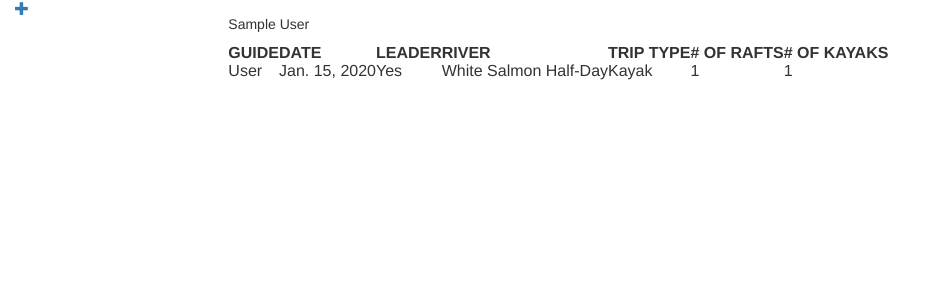
After one commit to alextryonpdx/water-tracker, a Django app: template triplog/templates/triplog/sorted.html in a window 1280 px wide. The commit adds this page. Shown: the top 300 px of the page, without its empty margins (0-936 px from the left). Run offline with Django 3.2, Linux system fonts and the light colour scheme; the template is opened without the code that fills it: values that come from a table or form of the project are taken from there, others are empty; tables that the repository leaves empty hold one stand-in row (values such as "Sample post"); parts of the project's set-up code (start-up, migrations or seed data) failed here and were passed over; some libraries are stand-ins or nearby versions.

Commit message:
sorting works, date picker works, building table works. need to use logic to combine rows in to single row per guide. nested foreach filtered results?

```diff
--- a/triplog/models.py
+++ b/triplog/models.py
@@ -7,9 +7,9 @@ from django.forms import CheckboxSelectMultiple
 # Create your models here.
 class Entry(models.Model):
 	guide = models.ForeignKey('Guide')
-	editDate = models.DateTimeField(
+	editDate = models.DateField(
             default=timezone.now)
-	date = models.DateTimeField(
+	date = models.DateField(
 		blank=True, null=False)
 	WHITE_SALMON_HALF = 'White Salmon Half-Day'
 	WHITE_SALMON_FULL = 'White Salmon Full-Day'
@@ -41,13 +41,13 @@ class Entry(models.Model):
 							choices=TRIP_TYPE_CHOICES,
 								null=True)
 	leader = models.ForeignKey('guide', unique=False, null=True, blank=True, related_name='leader', related_query_name='leader')
-	guides = models.ForeignKey('guide', unique=False, null=True, blank=True, related_name='guides', related_query_name='guides')
+	# guides = models.ForeignKey('guide', unique=False, null=True, blank=True, related_name='guides', related_query_name='guides')
 
 	rafts = models.IntegerField(null=True,
 								blank=True)
 	kayaks = models.IntegerField(null=True,
 								blank=True)
-	waterLevel = models.CharField(max_length=50)
+	waterLevel = models.CharField(max_length=50, null=True, blank=True)
 	weather = models.TextField(max_length=356,
 								null=True,
 								blank=True)
--- a/triplog/templates/triplog/base.html
+++ b/triplog/templates/triplog/base.html
@@ -1,9 +1,12 @@
 <html>
 
 	<head>
+		<script src="https://ajax.googleapis.com/ajax/libs/jquery/2.2.2/jquery.min.js"></script>
 		<title>Entries List</title>
 		<link rel="stylesheet" href="//maxcdn.bootstrapcdn.com/bootstrap/3.2.0/css/bootstrap.min.css">
         <link rel="stylesheet" href="//maxcdn.bootstrapcdn.com/bootstrap/3.2.0/css/bootstrap-theme.min.css">
+        <link rel="stylesheet" href="https://ajax.googleapis.com/ajax/libs/jqueryui/1.11.4/themes/smoothness/jquery-ui.css">
+		<script src="https://ajax.googleapis.com/ajax/libs/jqueryui/1.11.4/jquery-ui.min.js"></script>
 
 	</head>
 
--- /dev/null
+++ b/triplog/templates/triplog/sorted.html
@@ -0,0 +1,34 @@
+{% extends 'triplog/base.html' %}
+
+	{% block content %}
+
+		<p>{{ guide.FirstName }} {{ guide.LastName }}</p>
+
+		<table>
+			<tr>
+				<th>GUIDE</th>
+				<th>DATE</th>
+				<th>LEADER</th>
+				<th>RIVER</th>
+				<th>TRIP TYPE</th>
+				<th># OF RAFTS</th>
+				<th># OF KAYAKS</th>
+			</tr>
+
+			{% for entry in entryList %}
+
+				<tr>
+					<td>{{ entry.guide }}</td>
+					<td>{{ entry.date }}</td>
+					<td>{% if entry.guide == entry.leader %} Yes {% endif %}</td>
+					<td>{{ entry.river }}</td>
+					<td>{{ entry.trip_type }}</td>
+					<td>{{ entry.rafts}}</td>
+					<td>{{ entry.kayaks }}</td>
+				</tr>
+
+			{% endfor %}
+
+		</table>
+
+	{% endblock %}
--- a/triplog/urls.py
+++ b/triplog/urls.py
@@ -9,6 +9,8 @@ urlpatterns = [
     url(r'^guides/(?P<pk>\d+)/$', views.single_guide, name='single_guide'),
     url(r'^trips/(?P<pk>\d+)/$', views.single_trip, name='single_trip'),
 	url(r'^guides/new/$', views.guide_new, name='guide_new'),
+	url(r'^log/new/$', views.entry_form, name='entry_new'),
     # url(r'^guides/(?P<pk>\d+/(?S<pk>\d+/(?E<pk>\d+)/$', views.guide_new, name='guide_new'),
 	url(r'^sort/$', views.SortView, name='sort_view'),
+	url(r'^sorted/$', views.SortView, name='sorted_view'),
 ]
```
Also changed, not shown: triplog/forms.py (+24 -16 lines), triplog/templates/triplog/entry_form.html (added, +9 -0 lines), triplog/templates/triplog/sort.html (+11 -0 lines), triplog/views.py (+18 -3 lines), triplog/migrations/0003_auto_20160502_1521.py (added), triplog/migrations/0004_auto_20160502_1702.py (added).
